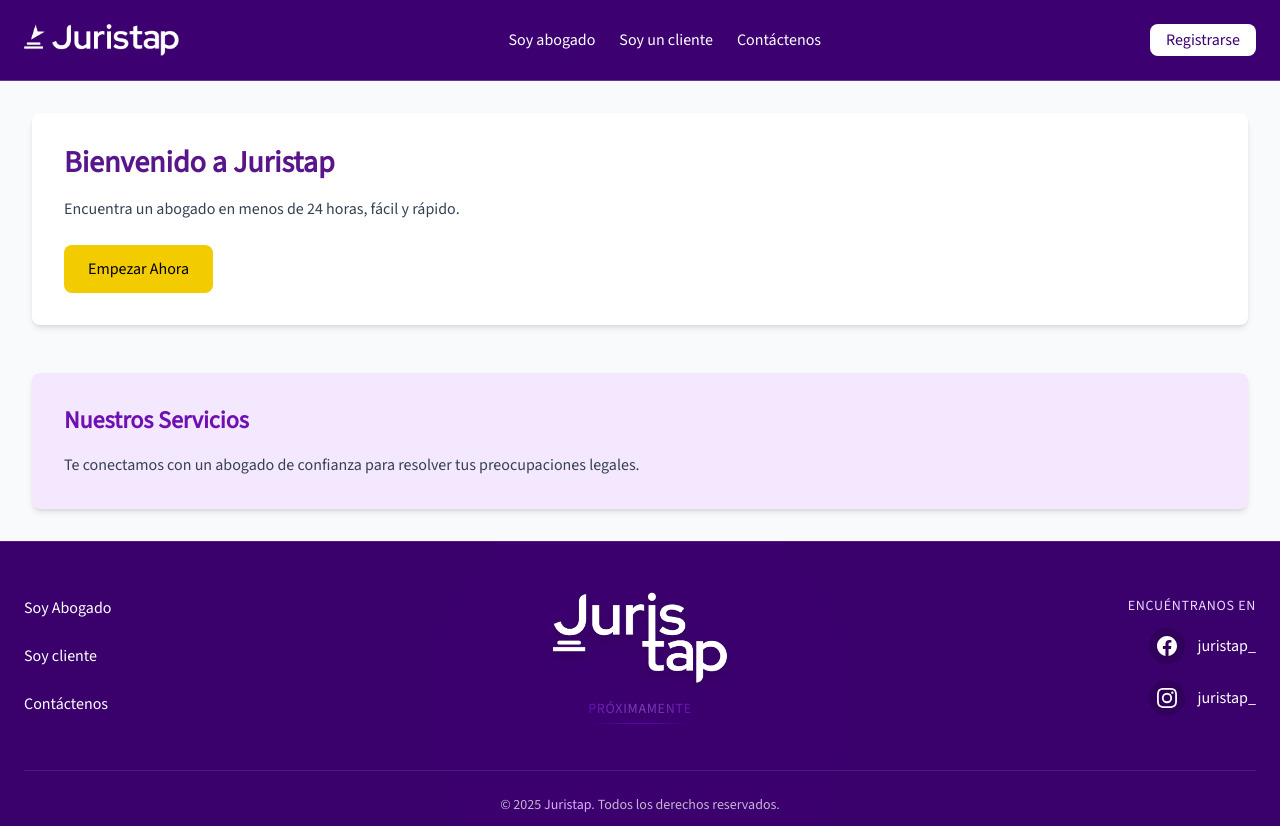
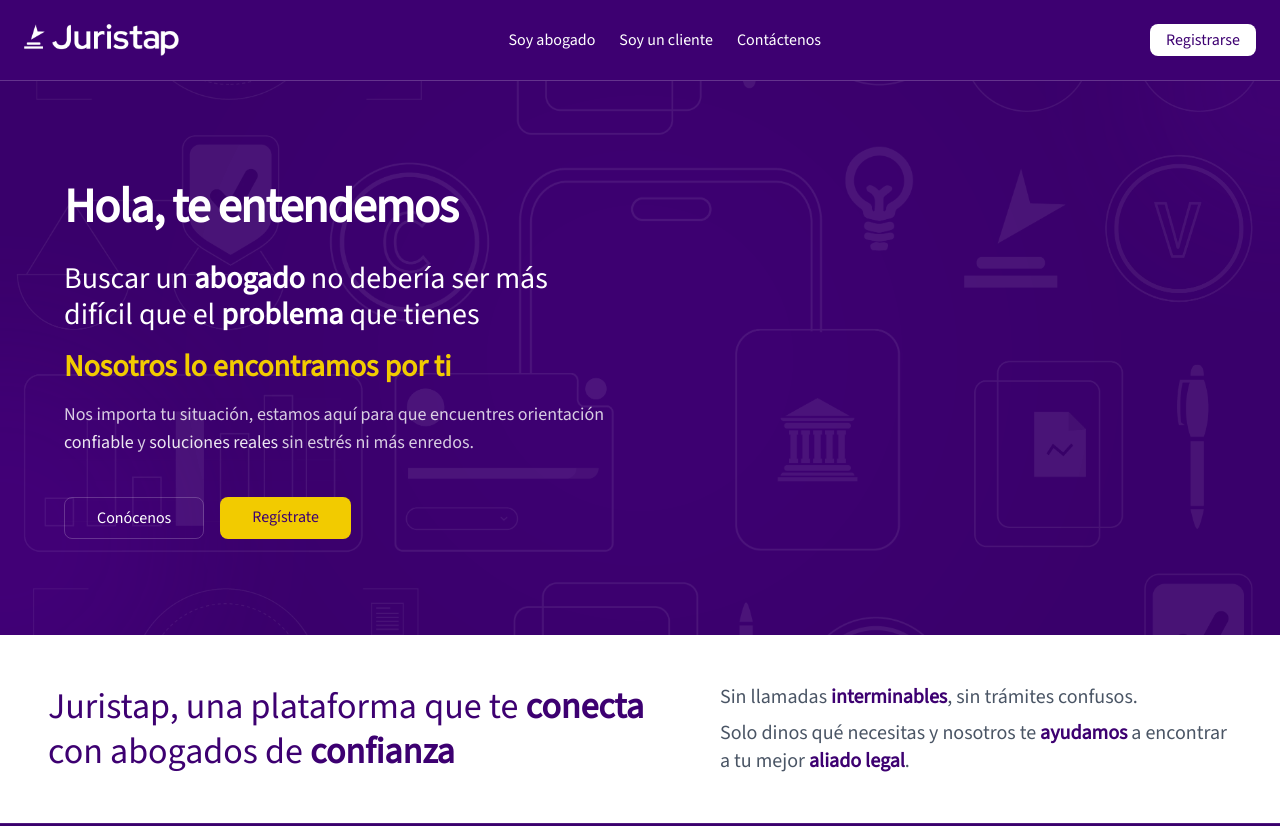
Before and after one commit to JuristapCo/juristap-landing, an Astro site: page / in a window 1280 px wide. Shown: the top 826 px of the page. Built offline with nearby package versions, Linux system fonts and the light colour scheme; Astro itself is replaced by a stand-in of ours.

Commit message:
feat(home): add welcome and intro sections with responsive design and background pattern

```diff
--- /dev/null
+++ b/src/components/ui/section-container.astro
@@ -0,0 +1,34 @@
+---
+interface Props {
+  /** Background color of the section */
+  background?: string;
+  /** Class for the general container */
+  class?: string;
+  /** Whether the container should have a maximum width */
+  constrained?: boolean;
+  /** Vertical padding */
+  py?: string;
+  /** Horizontal padding */
+  px?: string;
+  /** Whether to add spacing between sections */
+  withSpacing?: boolean;
+}
+
+const {
+  background = 'transparent',
+  class: className = '',
+  constrained = true,
+  py = 'py-16 md:py-24',
+  px = 'px-4 md:px-6 lg:px-8',
+  withSpacing = true,
+} = Astro.props;
+---
+
+<section class:list={[background, py, 'w-full relative overflow-hidden', className]}>
+  <!-- Section content -->
+  <div class:list={[constrained ? 'max-w-[1440px] mx-auto' : 'w-full', px, 'relative z-10']}>
+    <slot />
+  </div>
+
+  {withSpacing && <div class="absolute h-16 left-0 right-0 bottom-0 pointer-events-none" />}
+</section>
--- /dev/null
+++ b/src/features/home/intro-section.astro
@@ -0,0 +1,31 @@
+---
+import SectionContainer from '../../components/ui/section-container.astro';
+---
+
+<SectionContainer background="bg-white" py="py-12 md:py-12" px="px-6 md:px-6 lg:px-8">
+  <div class="flex flex-col md:flex-row gap-8 lg:gap-16 md:items-center justify-center">
+    <!-- Left Column - Main Heading -->
+    <div class="lg:w-1/2 space-y-4">
+      <h2 class="text-3xl md:text-3xl lg:text-4xl text-primary leading-tight">
+        Juristap, una plataforma que te <span class="text-primary font-bold">conecta</span> con abogados
+        de
+        <span class="text-primary font-bold">confianza</span>
+      </h2>
+    </div>
+
+    <!-- Right Column - Supporting Text -->
+    <div class="lg:w-1/2 space-y-2 md:max-w-lg">
+      <p class="text-gray-600 text-lg md:text-xl">
+        Sin llamadas <span class="text-primary font-semibold">interminables</span>, sin trámites
+        confusos.
+      </p>
+
+      <p class="text-gray-600 text-lg md:text-xl">
+        Solo dinos qué necesitas y nosotros te <span class="text-primary font-semibold"
+          >ayudamos</span
+        >
+        a encontrar a tu mejor <span class="text-primary font-semibold">aliado legal</span>.
+      </p>
+    </div>
+  </div>
+</SectionContainer>
--- /dev/null
+++ b/src/features/home/welcome-section.astro
@@ -0,0 +1,91 @@
+---
+import SectionContainer from '../../components/ui/section-container.astro';
+import { Image } from 'astro:assets';
+import PatternHero from '../../assets/images/patterns/pattern-hero.webp';
+---
+
+<SectionContainer
+  background="bg-primary text-white"
+  withSpacing={false}
+  constrained={false}
+  py="py-0"
+>
+  <!-- Background pattern overlay (relative to the entire viewport) -->
+  <div class="absolute inset-0 w-full h-full pointer-events-none overflow-hidden">
+    <div class="absolute inset-0 bg-[radial-gradient(circle,_transparent_20%,_#000_70%)] opacity-5">
+    </div>
+    <Image
+      src={PatternHero}
+      alt=""
+      class="absolute inset-0 w-full h-full object-cover object-center opacity-10 mix-blend-overlay"
+      aria-hidden="true"
+      width={1920}
+      height={1080}
+    />
+  </div>
+
+  <!-- Decorative elements -->
+  <div
+    class="absolute top-0 right-0 w-64 h-64 bg-purple-800/10 rounded-full blur-3xl transform translate-x-1/2 -translate-y-1/2 pointer-events-none"
+  >
+  </div>
+  <div
+    class="absolute bottom-0 left-0 w-96 h-96 bg-purple-700/10 rounded-full blur-3xl transform -translate-x-1/2 translate-y-1/4 pointer-events-none"
+  >
+  </div>
+
+  <!-- Subtle grid pattern -->
+  <div
+    class="absolute inset-0 bg-[linear-gradient(rgba(255,255,255,0.03)_1px,transparent_1px),linear-gradient(to_right,rgba(255,255,255,0.03)_1px,transparent_1px)] bg-[size:80px_80px] opacity-5 pointer-events-none"
+  >
+  </div>
+
+  <!-- Content container with max-width -->
+  <div class="max-w-[1440px] mx-auto px-4 md:px-6 lg:px-8 py-16 md:py-24">
+    <div class="flex flex-col md:flex-row md:items-center md:justify-between gap-12 relative z-10">
+      <!-- Text content -->
+      <div class="md:w-1/2 space-y-6">
+        <h1 class="text-4xl md:text-4xl lg:text-5xl font-bold tracking-tight leading-tight">
+          Hola, te entendemos
+        </h1>
+
+        <div class="space-y-4 text-lg md:text-3xl">
+          <p>
+            Buscar un <span class="text-white font-bold">abogado</span> no debería ser más difícil que
+            el <span class="text-white font-bold">problema</span> que tienes
+          </p>
+
+          <p class="text-secondary text-2xl md:text-3xl font-semibold">
+            Nosotros lo encontramos por ti
+          </p>
+
+          <p class="text-white/80 text-base md:text-lg max-w-xl">
+            Nos importa tu situación, estamos aquí para que encuentres orientación <span
+              class="text-white/90">confiable</span
+            > y <span class="text-white/90">soluciones reales</span> sin estrés ni más enredos.
+          </p>
+        </div>
+
+        <div class="flex flex-wrap gap-4 pt-4">
+          <a
+            href="#conocenos"
+            class="px-8 py-2 border border-white/20 rounded-lg hover:bg-primary-600 transition-colors duration-300 text-center relative z-20"
+          >
+            Conócenos
+          </a>
+          <a
+            href="#registrate"
+            class="px-8 py-2 bg-secondary text-primary font-medium rounded-lg hover:bg-secondary-400 transition-colors duration-300 text-center relative z-20"
+          >
+            Regístrate
+          </a>
+        </div>
+      </div>
+
+      <!-- Right side content (placeholder) -->
+      <div class="md:w-1/2 relative">
+        <!-- Content for the right side can be added here -->
+      </div>
+    </div>
+  </div>
+</SectionContainer>
--- a/src/layouts/base-layout.astro
+++ b/src/layouts/base-layout.astro
@@ -15,7 +15,7 @@
     <Header />
 
     <!-- Main Content -->
-    <main class="container mx-auto px-4 md:px-6 lg:px-8 py-8 space-y-12">
+    <main>
       <slot />
     </main>
 
--- a/src/pages/index.astro
+++ b/src/pages/index.astro
@@ -1,22 +1,10 @@
 ---
 import BaseLayout from '../layouts/base-layout.astro';
+import WelcomeSection from '../features/home/welcome-section.astro';
+import IntroSection from '../features/home/intro-section.astro';
 ---
 
 <BaseLayout>
-  <section class="bg-white p-8 rounded-lg shadow-md">
-    <h2 class="text-3xl font-bold mb-4 text-purple-900">Bienvenido a Juristap</h2>
-    <p class="text-gray-700">Encuentra un abogado en menos de 24 horas, fácil y rápido.</p>
-    <button
-      class="mt-6 bg-secondary text-black px-6 py-3 rounded-lg hover:bg-secondary-400 transition"
-    >
-      Empezar Ahora
-    </button>
-  </section>
-
-  <section class="bg-purple-100 p-8 rounded-lg shadow-md">
-    <h3 class="text-2xl font-bold mb-4 text-purple-800">Nuestros Servicios</h3>
-    <p class="text-gray-700">
-      Te conectamos con un abogado de confianza para resolver tus preocupaciones legales.
-    </p>
-  </section>
+  <WelcomeSection />
+  <IntroSection />
 </BaseLayout>
```
Also changed, not shown: src/assets/images/patterns/pattern-hero.webp (added).
